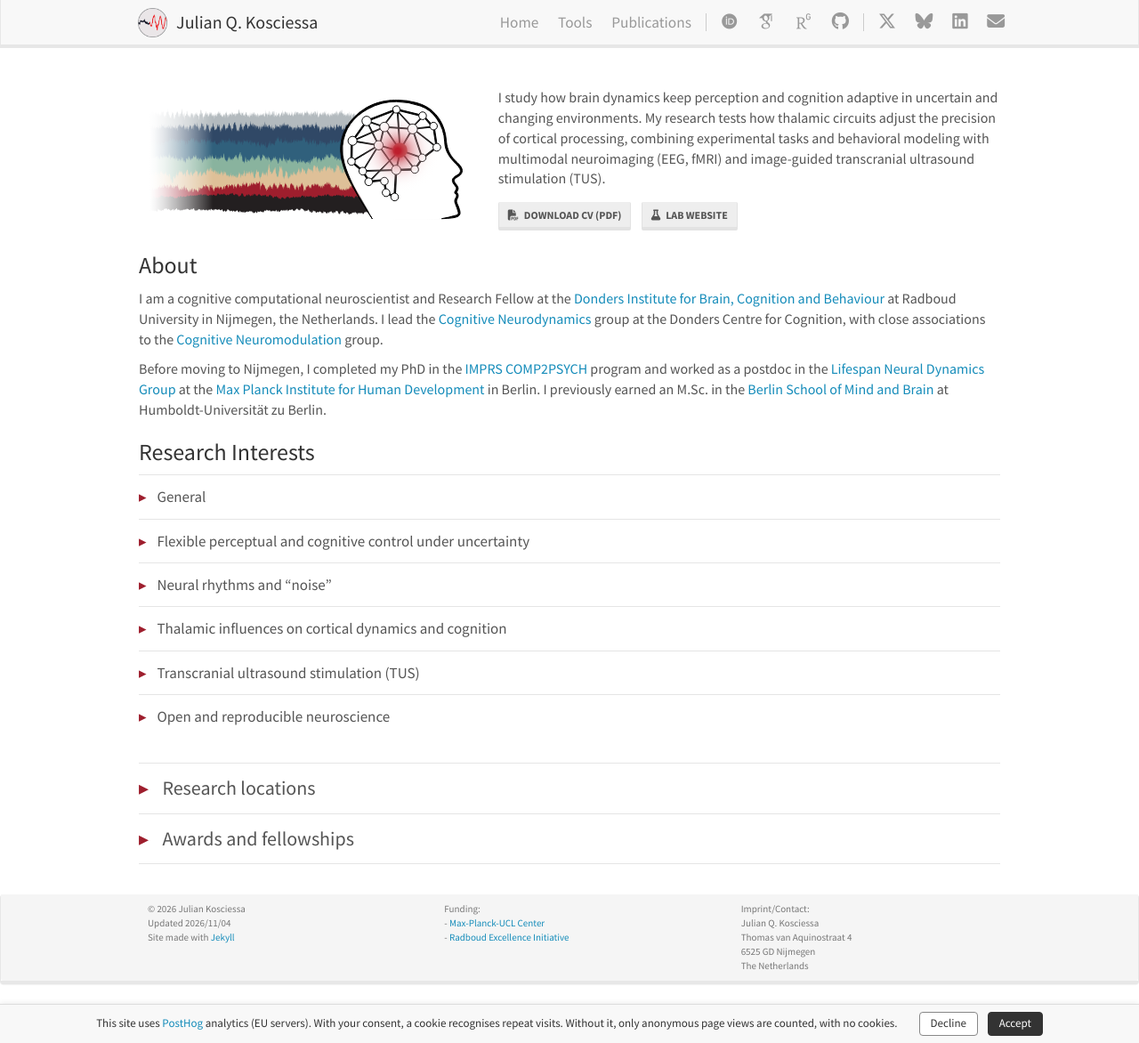
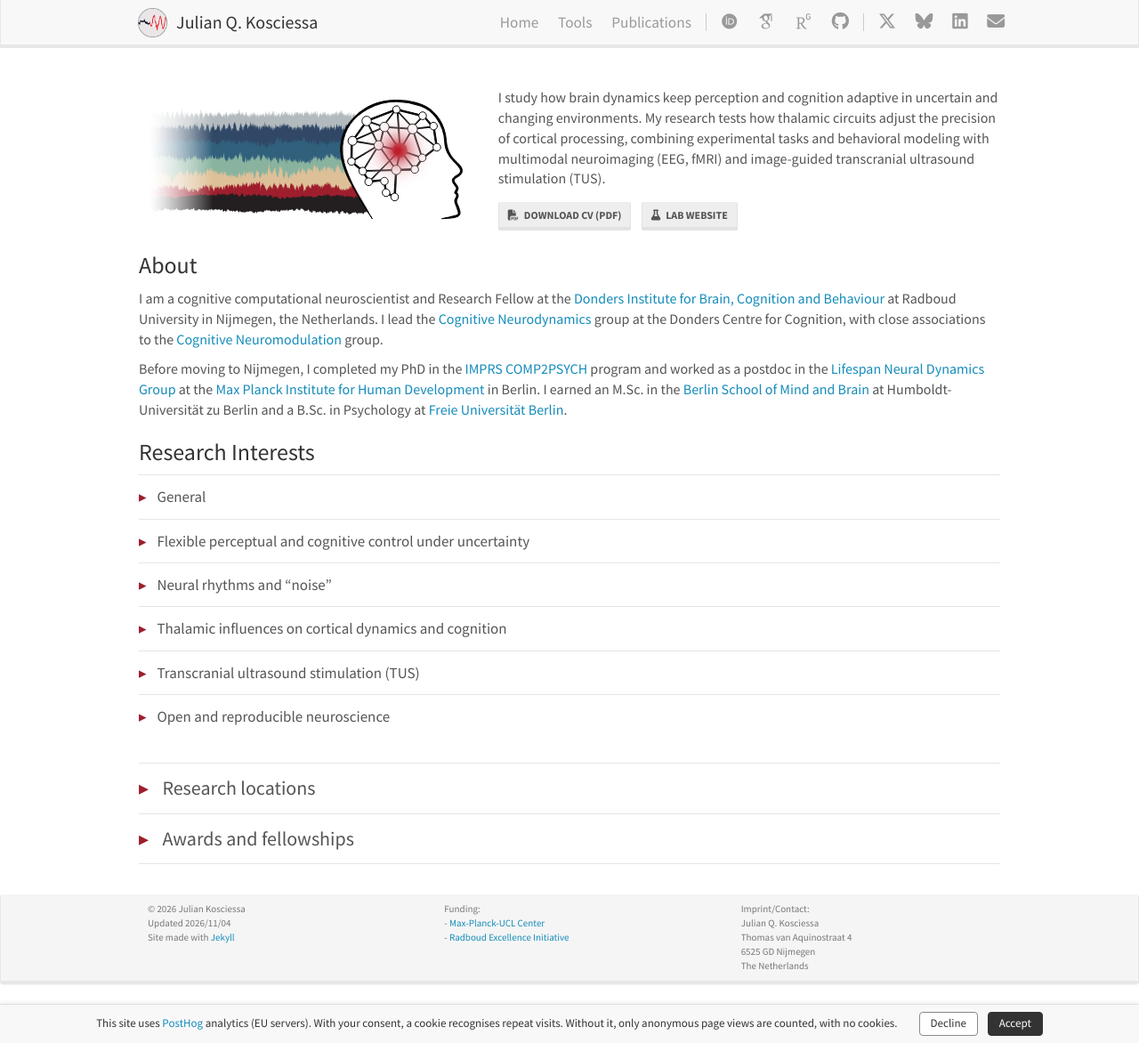
Before and after one commit to jkosciessa/jkosciessa.github.io, a Jekyll site: the page built from _pages/home.md, in a window 1280 px wide and 1172 px high. Shown: the whole window at 89% size. Built offline with Jekyll 4.4.1, drawn with Linux system fonts in a browser that asks for light colours; some web fonts are replaced.

Commit message:
home: add B.Sc. to prior-training paragraph

```diff
--- a/_pages/home.md
+++ b/_pages/home.md
@@ -24,7 +24,7 @@ I study how brain dynamics keep perception and cognition adaptive in uncertain a
 
 I am a cognitive computational neuroscientist and Research Fellow at the [Donders Institute for Brain, Cognition and Behaviour](https://www.ru.nl/donders/) at Radboud University in Nijmegen, the Netherlands. I lead the [Cognitive Neurodynamics](https://www.ru.nl/en/departments/donders-centre-for-cognition/cognitive-neurodynamics) group at the Donders Centre for Cognition, with close associations to the [Cognitive Neuromodulation](https://www.verhagenlab.com/) group.
 
-Before moving to Nijmegen, I completed my PhD in the [IMPRS COMP2PSYCH](https://www.mps-ucl-centre.mpg.de/comp2psych) program and worked as a postdoc in the [Lifespan Neural Dynamics Group](https://www.mps-ucl-centre.mpg.de/en/about-the-centre/research-groups/lifespan-neural-dynamics-group) at the [Max Planck Institute for Human Development](https://www.mpib-berlin.mpg.de/en) in Berlin. I previously earned an M.Sc. in the [Berlin School of Mind and Brain](http://www.mind-and-brain.de/home/) at Humboldt-Universität zu Berlin.
+Before moving to Nijmegen, I completed my PhD in the [IMPRS COMP2PSYCH](https://www.mps-ucl-centre.mpg.de/comp2psych) program and worked as a postdoc in the [Lifespan Neural Dynamics Group](https://www.mps-ucl-centre.mpg.de/en/about-the-centre/research-groups/lifespan-neural-dynamics-group) at the [Max Planck Institute for Human Development](https://www.mpib-berlin.mpg.de/en) in Berlin. I earned an M.Sc. in the [Berlin School of Mind and Brain](http://www.mind-and-brain.de/home/) at Humboldt-Universität zu Berlin and a B.Sc. in Psychology at [Freie Universität Berlin](https://www.fu-berlin.de/en/).
 
 <h2>Research Interests</h2>
 
```
